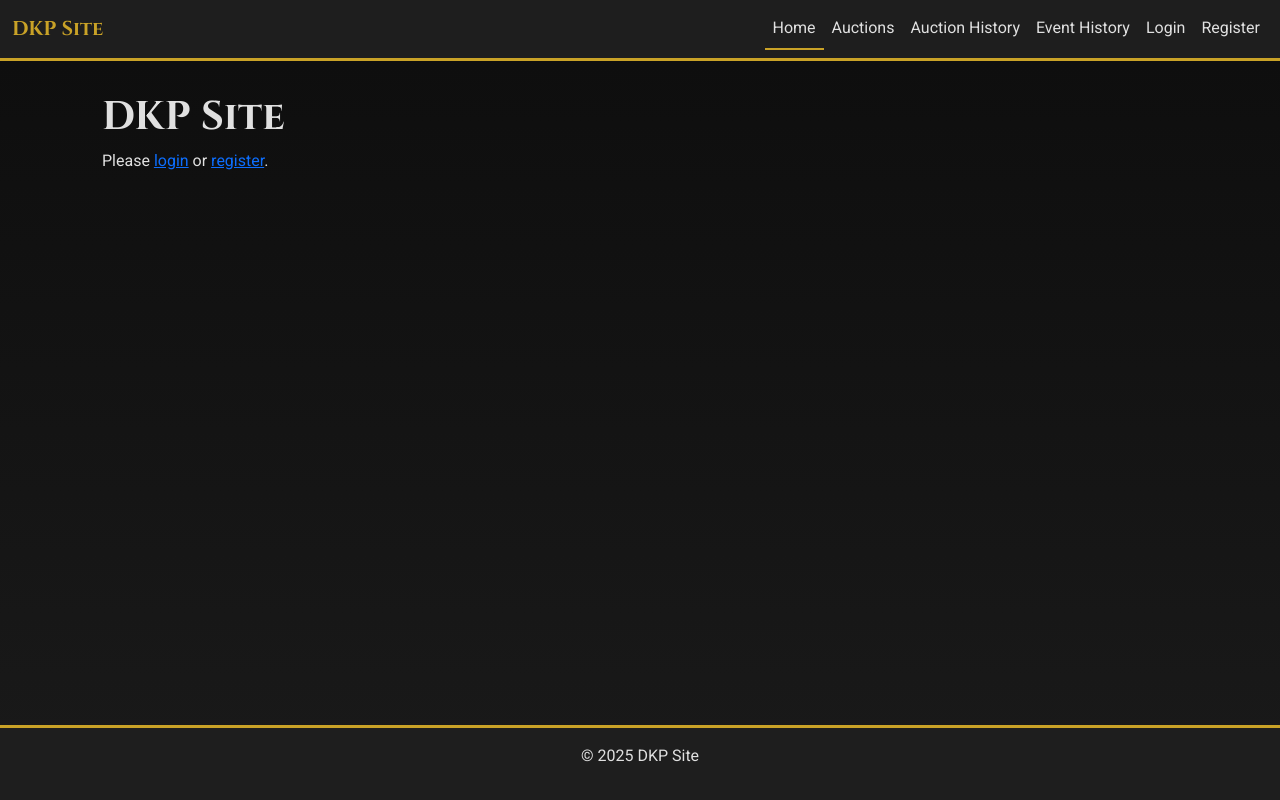
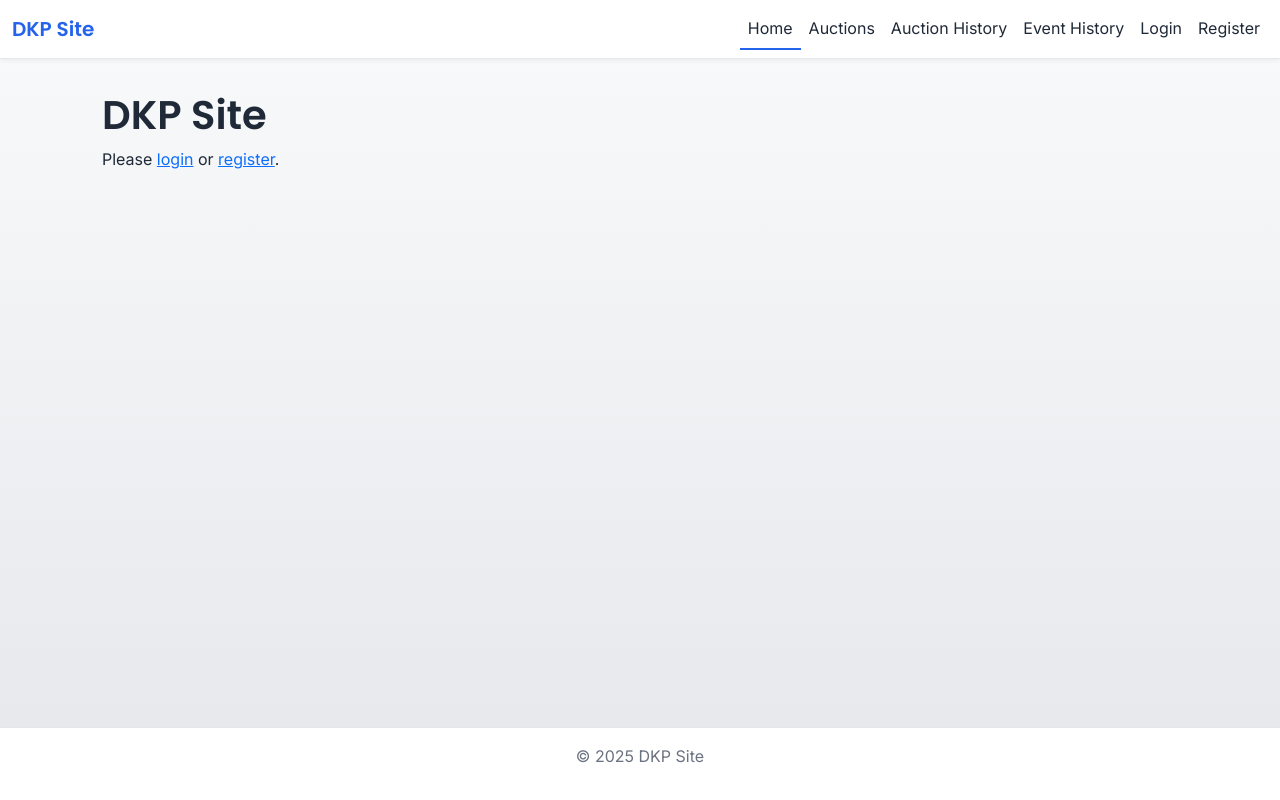
Before and after one commit to PetrasViz/GPT5-test-DKP-site, a PHP site: page / in a window 1280 px wide. Run offline with PHP 8.4, Linux system fonts and the light colour scheme.

Commit message:
Refresh site styling with modern theme

```diff
--- a/public/css/main.css
+++ b/public/css/main.css
@@ -1,39 +1,51 @@
-/* Modern fantasy-inspired styling for DKP Site */
+/* Modern minimal styling for DKP Site */
+
+:root {
+    --color-bg-start: #f9fafb;
+    --color-bg-end: #e5e7eb;
+    --color-text: #1f2937;
+    --color-accent: #2563eb;
+    --color-accent-hover: #3b82f6;
+    --color-border: #e5e7eb;
+    --color-muted: #6b7280;
+}
 
 .site-body {
-    font-family: 'Roboto', sans-serif;
+    font-family: 'Inter', sans-serif;
     margin: 0;
     padding: 0;
-    background: linear-gradient(180deg, #0d0d0d 0%, #1a1a1a 100%);
-    color: #e0e0e0;
+    background: linear-gradient(180deg, var(--color-bg-start) 0%, var(--color-bg-end) 100%);
+    color: var(--color-text);
     min-height: 100vh;
     display: flex;
     flex-direction: column;
 }
 
 .site-header {
-    background-color: #1e1e1e;
-    border-bottom: 3px solid #c9a227;
+    background-color: #ffffff;
+    border-bottom: 1px solid var(--color-border);
+    box-shadow: 0 2px 4px rgba(0, 0, 0, 0.05);
 }
 
 .site-logo {
-    font-family: 'Cinzel', serif;
-    color: #c9a227;
+    font-family: 'Poppins', sans-serif;
+    font-weight: 600;
+    color: var(--color-accent);
 }
 
 .site-header .navbar-nav .nav-link {
-    color: #e0e0e0;
+    color: var(--color-text);
     transition: color 0.2s;
 }
 
 .site-header .navbar-nav .nav-link:hover,
 .site-header .navbar-nav .nav-link:focus {
-    color: #c9a227;
+    color: var(--color-accent);
     outline: none;
 }
 
 .site-header .navbar-nav .nav-link.active {
-    border-bottom: 2px solid #c9a227;
+    border-bottom: 2px solid var(--color-accent);
 }
 
 .site-main {
@@ -44,33 +56,35 @@
 .site-footer {
     text-align: center;
     padding: 1rem;
-    background-color: #1e1e1e;
-    border-top: 3px solid #c9a227;
+    background-color: #ffffff;
+    border-top: 1px solid var(--color-border);
+    color: var(--color-muted);
 }
 
 h1, h2, h3 {
-    font-family: 'Cinzel', serif;
-    color: #e0e0e0;
+    font-family: 'Poppins', sans-serif;
+    color: var(--color-text);
 }
 
 button {
-    background-color: #c9a227;
-    color: #1a1a1a;
+    background-color: var(--color-accent);
+    color: #ffffff;
     border: none;
+    border-radius: 0.375rem;
     padding: 0.5rem 1rem;
     cursor: pointer;
-    font-family: 'Roboto', sans-serif;
+    font-family: 'Inter', sans-serif;
 }
 
 button:hover,
 button:focus {
-    background-color: #e0c15f;
+    background-color: var(--color-accent-hover);
 }
 
 button:focus,
 input:focus,
 select:focus {
-    outline: 2px solid #c9a227;
+    outline: 2px solid var(--color-accent);
     outline-offset: 2px;
 }
 
--- a/src/views/layouts/main.php
+++ b/src/views/layouts/main.php
@@ -15,12 +15,12 @@ $user = $user ?? ($_SESSION['user'] ?? null);
     <title><?= htmlspecialchars($title) ?></title>
     <link rel="preconnect" href="https://fonts.googleapis.com">
     <link rel="preconnect" href="https://fonts.gstatic.com" crossorigin>
-    <link href="https://fonts.googleapis.com/css2?family=Cinzel:wght@700&family=Roboto:wght@400;700&display=swap" rel="stylesheet">
+    <link href="https://fonts.googleapis.com/css2?family=Inter:wght@400;600&family=Poppins:wght@600&display=swap" rel="stylesheet">
     <link href="https://cdn.jsdelivr.net/npm/bootstrap@5.3.2/dist/css/bootstrap.min.css" rel="stylesheet">
     <link rel="stylesheet" href="/css/main.css">
 </head>
 <body class="site-body">
-<nav class="navbar navbar-expand-lg navbar-dark site-header" aria-label="Primary navigation">
+<nav class="navbar navbar-expand-lg navbar-light site-header" aria-label="Primary navigation">
     <div class="container-fluid">
         <a class="navbar-brand site-logo" href="/">DKP Site</a>
         <button class="navbar-toggler" type="button" data-bs-toggle="collapse" data-bs-target="#mainNav" aria-controls="mainNav" aria-expanded="false" aria-label="Toggle navigation">
```
